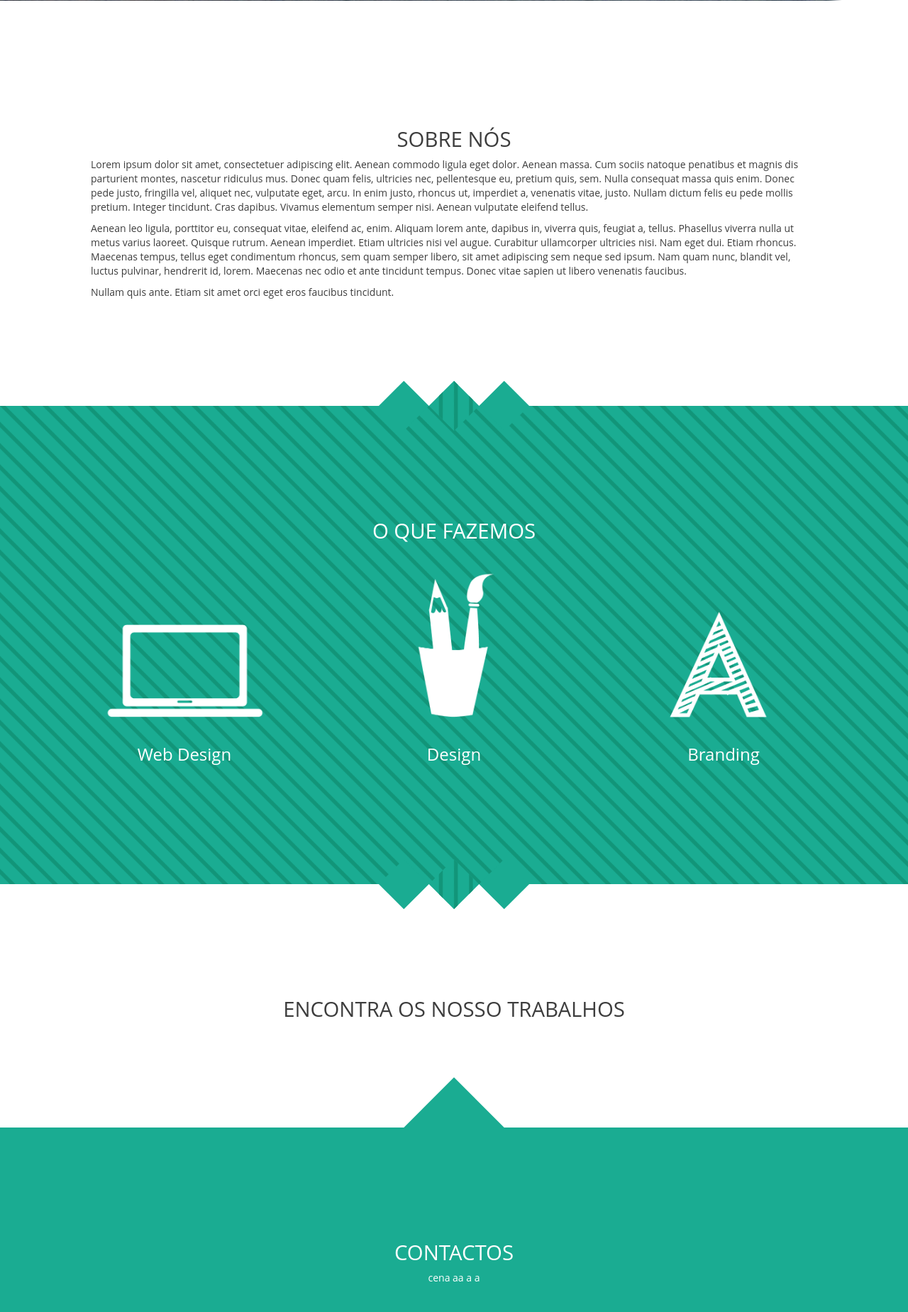
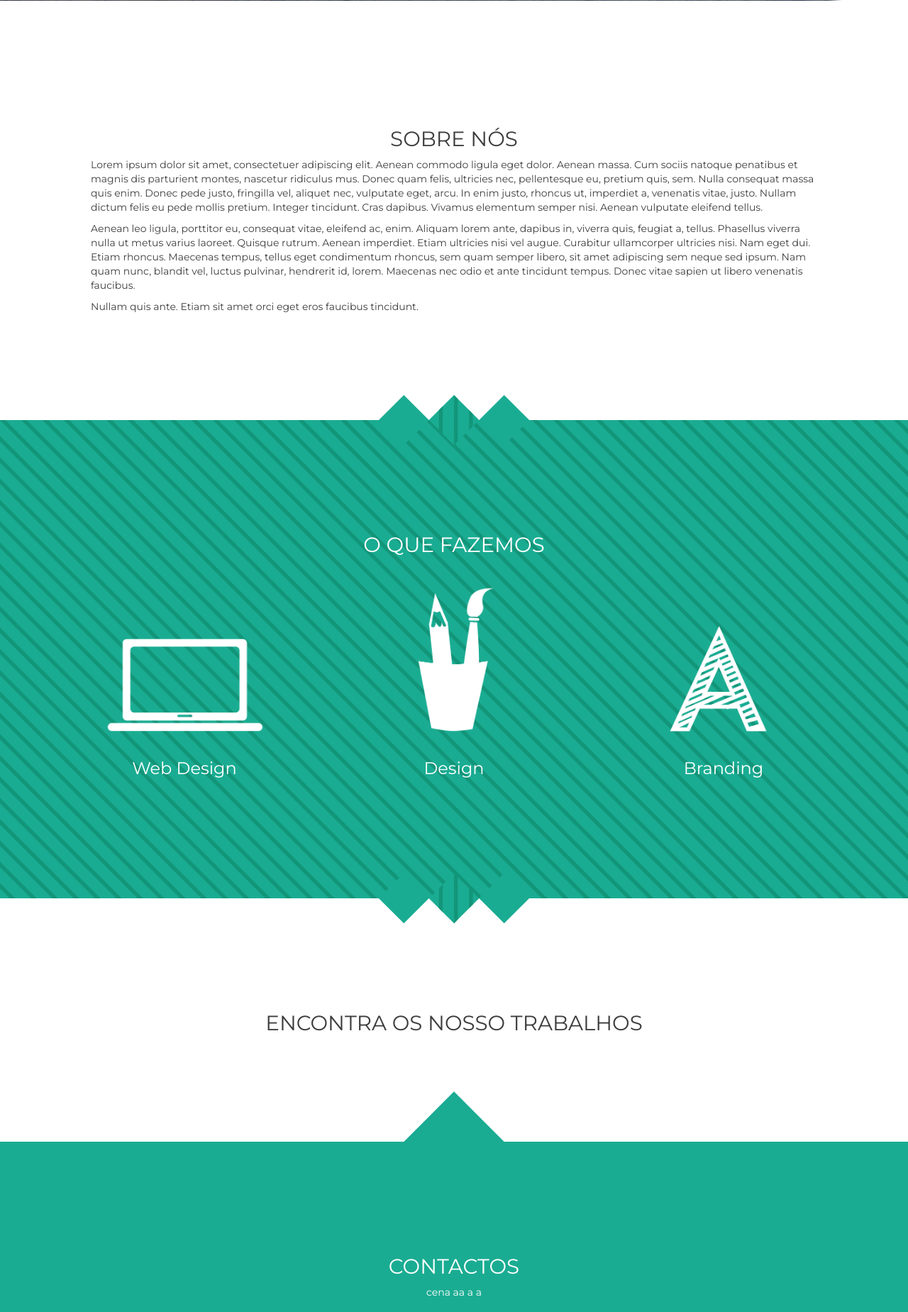
Before and after one commit to compulsions/site-resistance, a PHP site: page / in a window 1280 px wide. Shown: the part 724-2573 px from the top of the page at 71% size. Run offline with PHP 8.4, Linux system fonts and the light colour scheme; some libraries are stand-ins or nearby versions.

Commit message:
no message

```diff
--- a/css/style.css
+++ b/css/style.css
@@ -1,5 +1,5 @@
 body{
-	font-family: 'Open Sans', sans-serif;
+	font-family: 'Montserrat', sans-serif;
 }
 .fundo{
 	display: block;
--- a/index.html
+++ b/index.html
@@ -14,6 +14,7 @@
 	<script src="https://ajax.googleapis.com/ajax/libs/jquery/1.11.3/jquery.min.js"></script>
 	<script src="js/modernizr.custom.js"></script>
 	<script src="js/bootstrap.js"></script>
+	<link href='https://fonts.googleapis.com/css?family=Montserrat:400,700' rel='stylesheet' type='text/css'>
 
 </head>
 <body>
```
